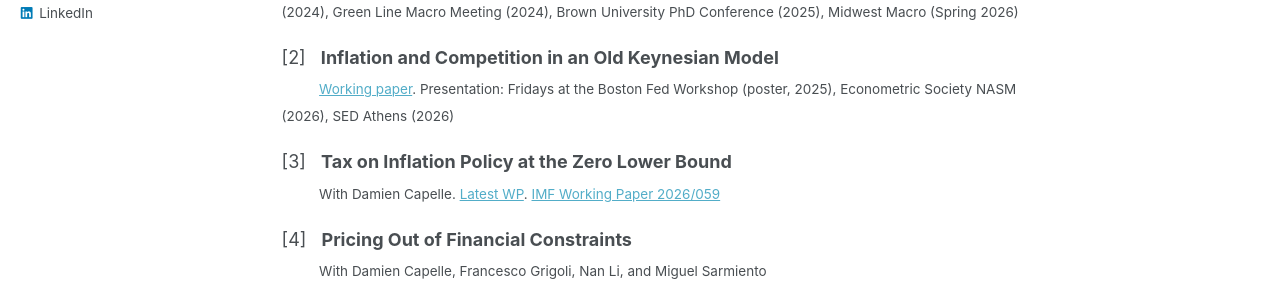
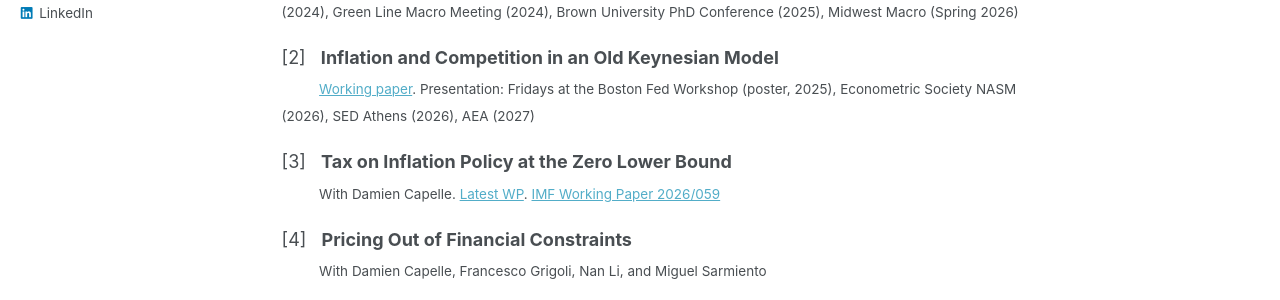
Before and after one commit to yangliu-95/yangliu-95.github.io, a Jekyll site: the page built from _pages/home.md, in a window 1280 px wide and 900 px high. Shown: the part 471-771 px from the top of the window. Built offline with Jekyll 4.4.1, drawn with Linux system fonts in a browser that asks for light colours.

Commit message:
Update home.md

```diff
--- a/_pages/home.md
+++ b/_pages/home.md
@@ -21,7 +21,7 @@ I am a Ph.D. student in Economics at Boston College. I am interested in macroeco
 <sub> &emsp;&emsp;&ensp; [Working paper](https://papers.ssrn.com/sol3/papers.cfm?abstract_id=5259321). Accept subject to major revisions, **Journal of Monetary Economics**. Presentation: EEA Rotterdam (2024), Green Line Macro Meeting (2024), Brown University PhD Conference (2025), Midwest Macro (Spring 2026) </sub>
 
 [2] &nbsp; **Inflation and Competition in an Old Keynesian Model**  <br>
-<sub> &emsp;&emsp;&ensp; [Working paper](https://papers.ssrn.com/sol3/papers.cfm?abstract_id=6084028). Presentation: Fridays at the Boston Fed Workshop (poster, 2025), Econometric Society NASM (2026), SED Athens (2026) </sub>
+<sub> &emsp;&emsp;&ensp; [Working paper](https://papers.ssrn.com/sol3/papers.cfm?abstract_id=6084028). Presentation: Fridays at the Boston Fed Workshop (poster, 2025), Econometric Society NASM (2026), SED Athens (2026), AEA (2027) </sub>
 
 [3] &nbsp; **Tax on Inflation Policy at the Zero Lower Bound**  <br>
 <sub> &emsp;&emsp;&ensp; With Damien Capelle. [Latest WP](files/TIP_at_the_ZLB.pdf). [IMF Working Paper 2026/059](https://www.imf.org/en/publications/wp/issues/2026/03/27/tax-on-inflation-policy-at-the-zero-lower-bound-575058) </sub>
```
